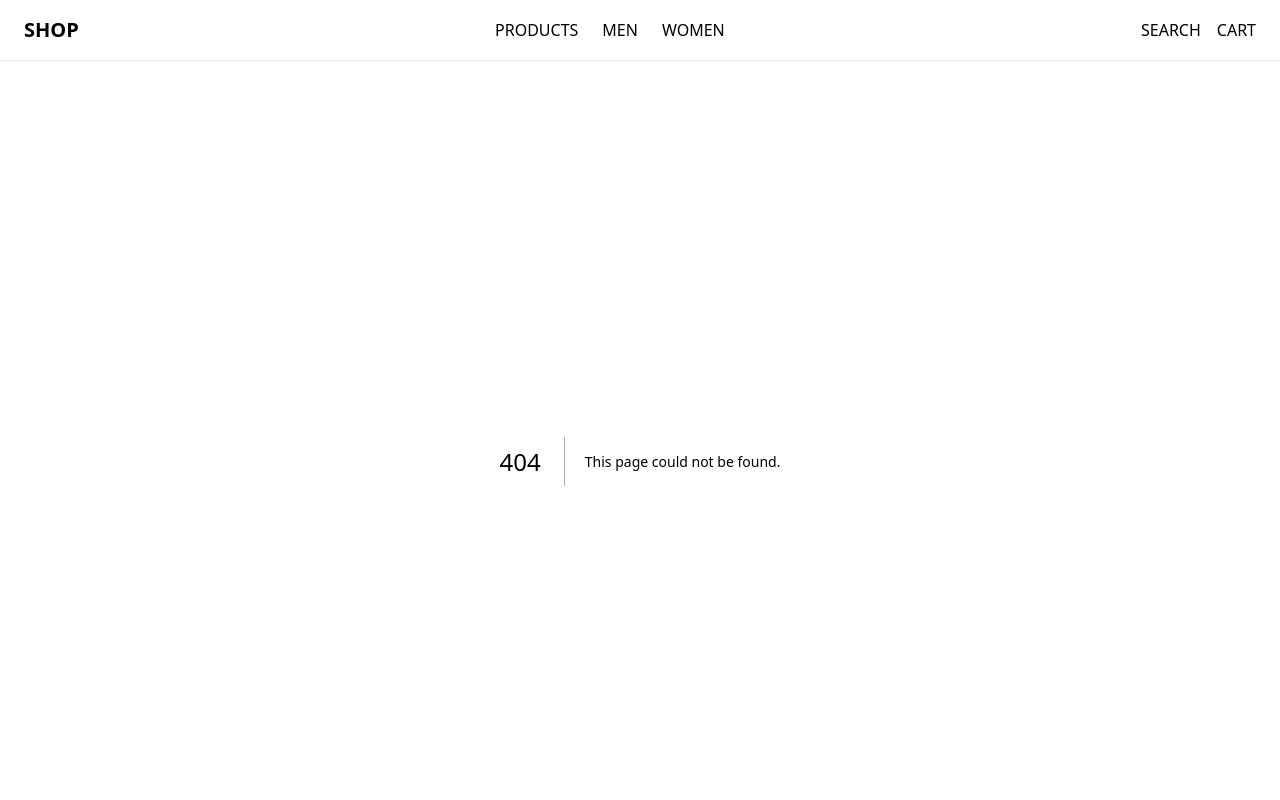
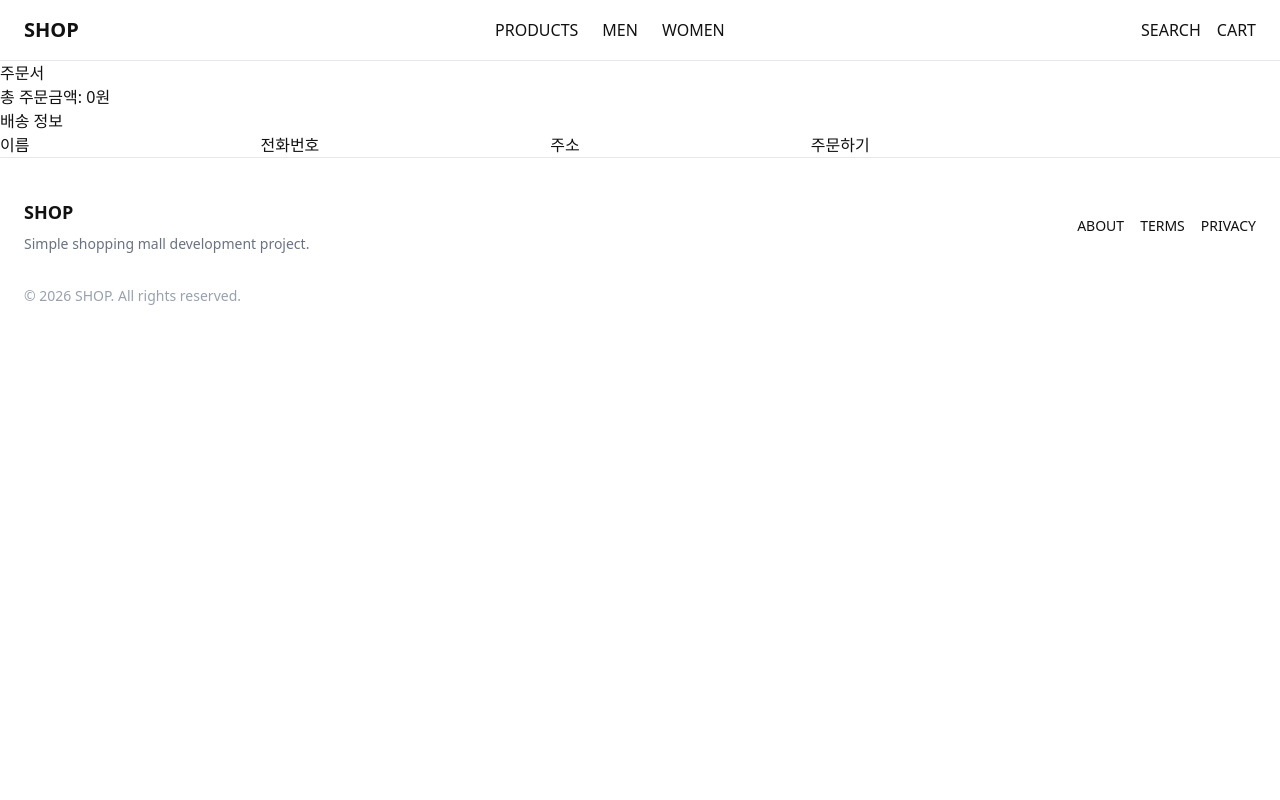
Before and after one commit to kieeler123/shopping-mall-development, a Next.js app: page /checkout in a window 1280 px wide. Before the commit this address had no page. Shown: the top 800 px of the page. Built offline with nearby package versions, Linux system fonts and the light colour scheme.

Commit message:
day5-Connect cart data to a checkout page and manage form inputs with React state

```diff
--- a/app/cart/page.tsx
+++ b/app/cart/page.tsx
@@ -3,6 +3,7 @@
 import { useEffect, useState } from "react";
 import { products } from "@/data/products";
 import type { CartItem } from "@/types/cart";
+import Link from "next/link";
 
 export default function CartPage() {
   const [cart, setCart] = useState<CartItem[]>([]);
@@ -94,22 +95,33 @@ export default function CartPage() {
           return (
             <li key={item.productId}>
               <h2>{product.name}</h2>
+
               <div>
                 <button onClick={() => handleDecrease(item.productId)}>
                   -
                 </button>
+
                 <span>{item.quantity}</span>
+
                 <button onClick={() => handleIncrease(item.productId)}>
                   +
                 </button>
               </div>
+
               <p>가격: {product.salePrice.toLocaleString()}원</p>
-              <p>총액: {totalPrice.toLocaleString()}원</p>
+
+              <p>
+                소계: {(product.salePrice * item.quantity).toLocaleString()}원
+              </p>
+
               <button onClick={() => handleRemove(item.productId)}>삭제</button>
             </li>
           );
         })}
       </ul>
+      <p>총액: {totalPrice.toLocaleString()}원</p>
+
+      <Link href="/checkout">주문하기</Link>
     </main>
   );
 }
--- /dev/null
+++ b/app/checkout/page.tsx
@@ -0,0 +1,99 @@
+"use client";
+
+import { products } from "@/data/products";
+import { CartItem } from "@/types/cart";
+import { useRouter } from "next/navigation";
+import { useEffect, useState } from "react";
+
+export default function CheckoutPage() {
+  const router = useRouter();
+  const [cart, setCart] = useState<CartItem[]>([]);
+
+  const [name, setName] = useState("");
+  const [phone, setPhone] = useState("");
+  const [address, setAddress] = useState("");
+
+  useEffect(() => {
+    const savedCart = localStorage.getItem("cart");
+
+    if (savedCart) {
+      const parsedCart = JSON.parse(savedCart);
+      setCart(parsedCart);
+    }
+  }, []);
+
+  const totalPrice = cart.reduce((total, item) => {
+    const product = products.find((product) => product.id === item.productId);
+
+    if (!product) {
+      return total;
+    }
+
+    return total + product.salePrice * item.quantity;
+  }, 0);
+
+  const handleSubmit = (e: React.FormEvent<HTMLFormElement>) => {
+    e.preventDefault();
+
+    console.log({
+      name,
+      phone,
+      address,
+      cart,
+      totalPrice,
+    });
+
+    localStorage.removeItem("cart");
+    setCart([]);
+
+    router.push("/order-complete");
+  };
+
+  return (
+    <main>
+      <h1>주문서</h1>
+
+      <ul>
+        {cart.map((item) => {
+          const product = products.find(
+            (product) => product.id === item.productId,
+          );
+
+          if (!product) return null;
+
+          return (
+            <li key={item.productId}>
+              <h2>{product.name}</h2>
+              <p>가격: {product.salePrice}원</p>
+              <p>수량: {item.quantity}</p>
+              <p>소계: {product.salePrice * item.quantity}원</p>
+            </li>
+          );
+        })}
+      </ul>
+
+      <p>총 주문금액: {totalPrice}원</p>
+
+      <form onSubmit={handleSubmit}>
+        <h2>배송 정보</h2>
+
+        <label>
+          이름
+          <input value={name} onChange={(e) => setName(e.target.value)} />
+        </label>
+
+        <label>
+          전화번호
+          <input value={phone} onChange={(e) => setPhone(e.target.value)} />
+        </label>
+
+        <label>
+          주소
+          <input value={address} onChange={(e) => setAddress(e.target.value)} />
+        </label>
+
+        <button type="submit">주문하기</button>
+      </form>
+    </main>
+  );
+}
--- /dev/null
+++ b/app/order-complete/page.tsx
@@ -0,0 +1,7 @@
+export default function OrderCompletePage() {
+  return (
+    <main>
+      <h1>주문이 완료되었습니다.</h1>
+    </main>
+  );
+}
```
Also changed, not shown: 8 other files (tests, documents, lock files or other folders).
